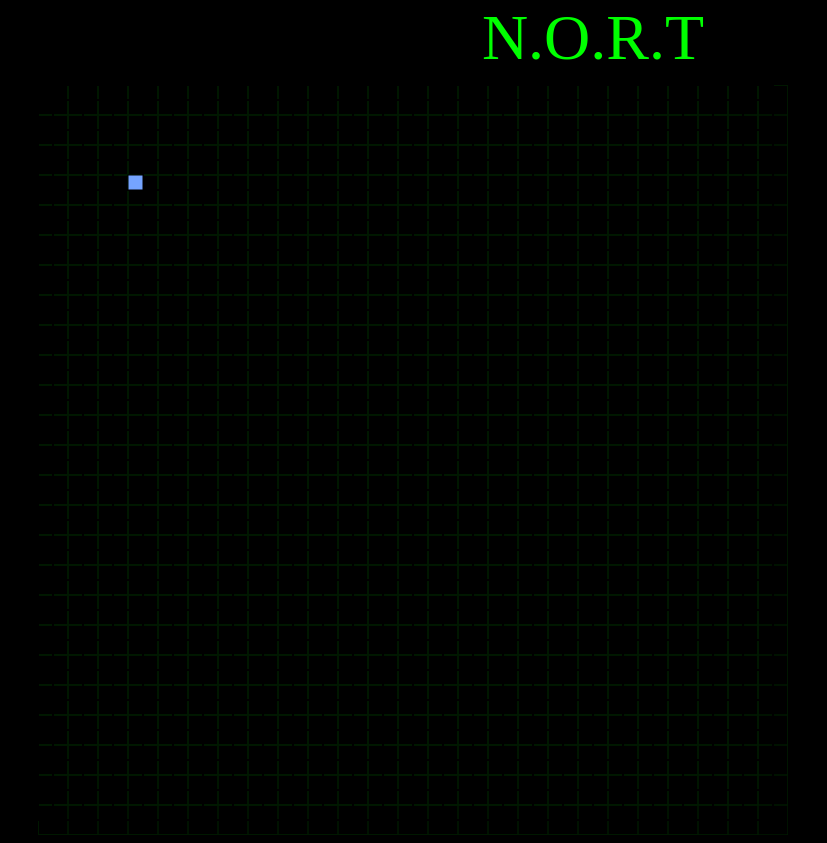
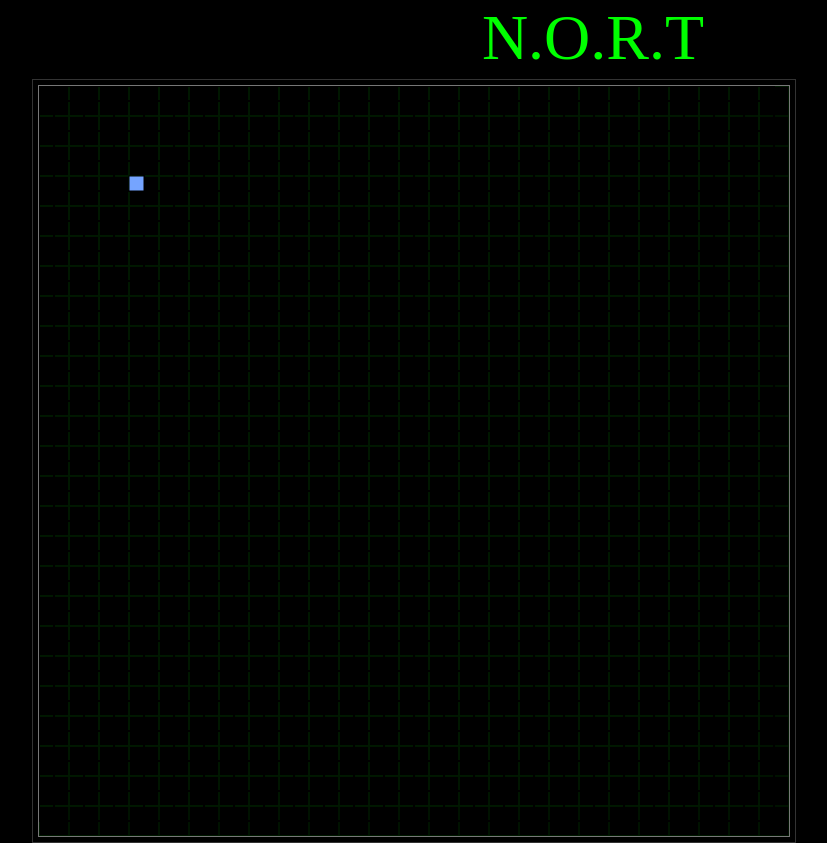
Before and after one commit to Soundwubz/NORT, a React (Create React App) app in the folder client/: page /game in a window 1280 px wide. Shown: the whole page, without its empty margins (47-874 px from the left). Built offline with nearby package versions, Linux system fonts and the light colour scheme; a web font is replaced by a local one.

Commit message:
style update

```diff
--- a/client/src/components/Game/index.jsx
+++ b/client/src/components/Game/index.jsx
@@ -1,10 +1,16 @@
 import React from 'react';
-import './style.css';
 import {loadGame} from './game';
 
 
 
 class Game extends React.Component {
+
+    nortStyle = {
+        border: "1px solid #777",
+        outline: "1px solid #333",
+        outlineOffset: "5px"
+    }
+
     componentDidMount() {
         loadGame();
     }
@@ -14,7 +20,7 @@ class Game extends React.Component {
                 <div className="container game">
                     <div className="row">
                         <div className="col">
-                            <canvas id="nort" width="750" height="750"></canvas>
+                            <canvas id="nort" width="750" height="750" style={this.nortStyle}></canvas>
                         </div>
                     </div>
                 </div>
--- a/client/src/components/Game/style.css
+++ /dev/null
@@ -1,5 +0,0 @@
-#tron {
-    border: 1px solid #777;
-    outline: 1px solid #333;
-    outline-offset: 5px;
-}
```
